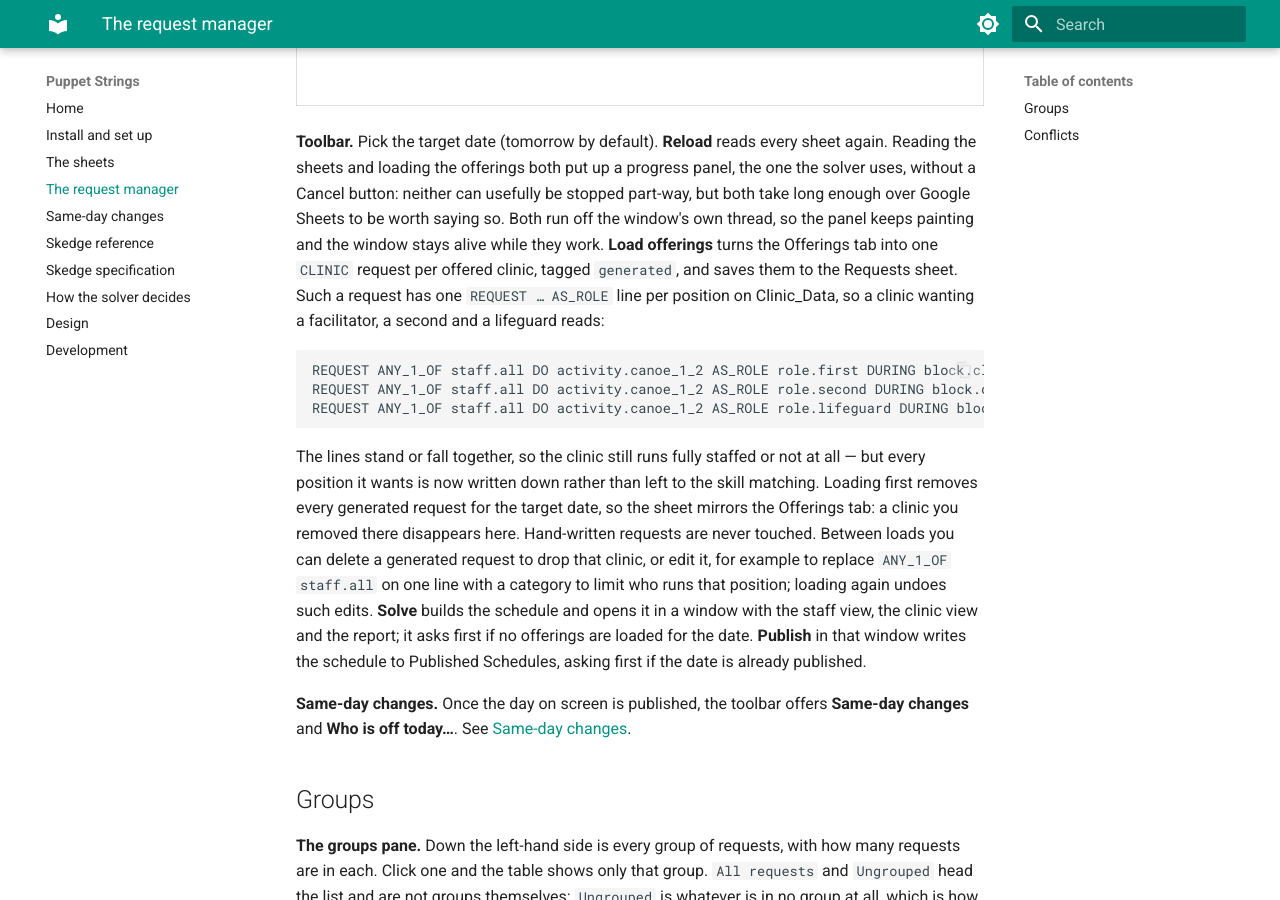
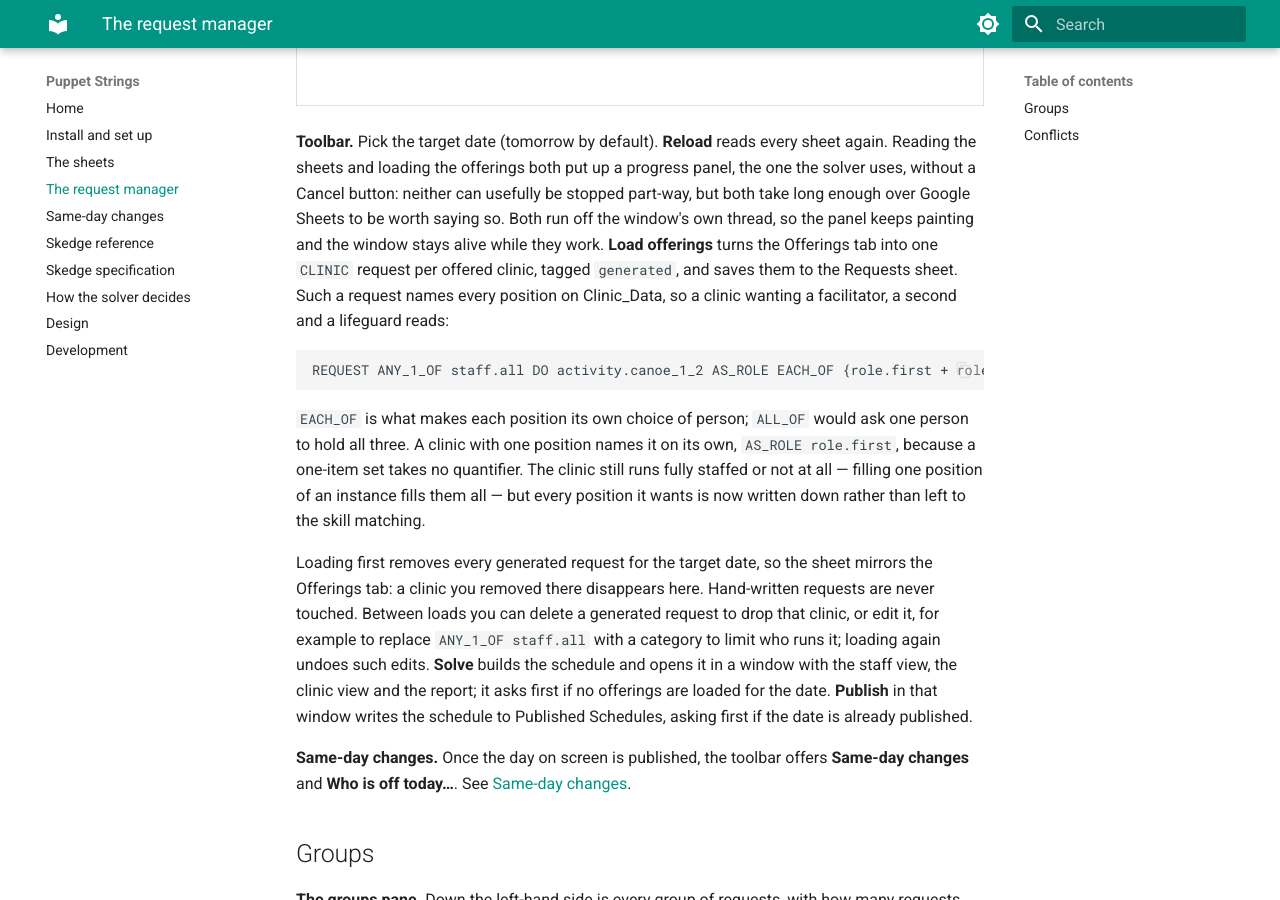
Before and after one commit to Dylan-Puppet-Master/Puppet-Strings, an MkDocs documentation site: the page built from docs/app.md, in a window 1280 px wide and 900 px high, scrolled down 507 px. Built offline with MkDocs 1.6.1 and Material for MkDocs 9.7.7, drawn with Linux system fonts in a browser that asks for light colours.

Commit message:
Name a clinic's positions in one AS_ROLE set, not a line each
A generated clinic request now reads

  REQUEST ANY_1_OF staff.all DO activity.canoe_1_2
    AS_ROLE EACH_OF {role.first + role.lifeguard} DURING … ON …

rather than one REQUEST line per position. EACH_OF is what gives each
position its own choice of person; ALL_OF would ask one person to hold
them all, and validation rejects it. A single position takes the role on
its own, since a one-item set takes no quantifier.

The schedule is unchanged — filling one position of an instance fills them
all — but EACH_OF splits the request into one copy per position, so an
unstaffable clinic is now reported once per position rather than once.

Co-Authored-By: Claude Opus 5 <noreply@anthropic.com>
Claude-Session: https://claude.ai/code/session_013CXrQM8BcXLMRZgbDCwhuA

````diff
--- a/docs/app.md
+++ b/docs/app.md
@@ -12,23 +12,25 @@ solver uses, without a Cancel button: neither can usefully be stopped part-way,
 take long enough over Google Sheets to be worth saying so. Both run off the window's own
 thread, so the panel keeps painting and the window stays alive while they work.
 **Load offerings** turns the Offerings tab into one `CLINIC` request per offered clinic,
-tagged `generated`, and saves them to the Requests sheet. Such a request has one
-`REQUEST … AS_ROLE` line per position on Clinic_Data, so a clinic wanting a facilitator, a
-second and a lifeguard reads:
+tagged `generated`, and saves them to the Requests sheet. Such a request names every
+position on Clinic_Data, so a clinic wanting a facilitator, a second and a lifeguard
+reads:
 
 ```skedge
-REQUEST ANY_1_OF staff.all DO activity.canoe_1_2 AS_ROLE role.first DURING block.clinic_1 ON 2026-09-17
-REQUEST ANY_1_OF staff.all DO activity.canoe_1_2 AS_ROLE role.second DURING block.clinic_1 ON 2026-09-17
-REQUEST ANY_1_OF staff.all DO activity.canoe_1_2 AS_ROLE role.lifeguard DURING block.clinic_1 ON 2026-09-17
+REQUEST ANY_1_OF staff.all DO activity.canoe_1_2 AS_ROLE EACH_OF {role.first + role.second + role.lifeguard} DURING block.clinic_1 ON 2026-09-17
 ```
 
-The lines stand or fall together, so the clinic still runs fully staffed or not at all —
-but every position it wants is now written down rather than left to the skill matching.
+`EACH_OF` is what makes each position its own choice of person; `ALL_OF` would ask one
+person to hold all three. A clinic with one position names it on its own, `AS_ROLE
+role.first`, because a one-item set takes no quantifier. The clinic still runs fully
+staffed or not at all — filling one position of an instance fills them all — but every
+position it wants is now written down rather than left to the skill matching.
+
 Loading first removes every generated request for the target date, so the sheet mirrors
 the Offerings tab: a clinic you removed there disappears here. Hand-written requests are
 never touched. Between loads you can delete a generated request to drop that clinic, or
-edit it, for example to replace `ANY_1_OF staff.all` on one line with a category to limit
-who runs that position; loading again undoes such edits. **Solve** builds the schedule and opens it in a window with the staff view, the
+edit it, for example to replace `ANY_1_OF staff.all` with a category to limit who runs it;
+loading again undoes such edits. **Solve** builds the schedule and opens it in a window with the staff view, the
 clinic view and the report; it asks first if no offerings are loaded for the date.
 **Publish** in that window writes the schedule to Published Schedules, asking first if the
 date is already published.
````
Also changed, not shown: docs/skedge.md (+5 -5 lines), docs/technical-outline.md (+7 -4 lines), 3 other files.
